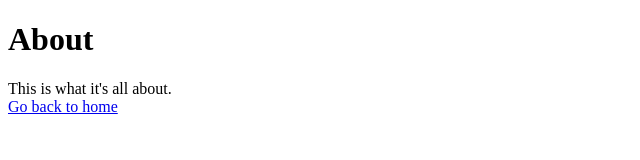
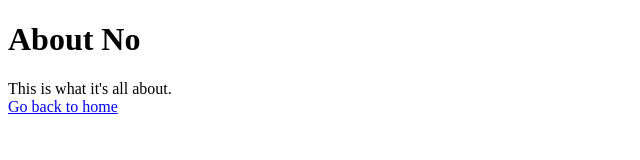
Before and after one commit to DaFuzzyOgre/Assignment1, a website: page views/about.html in a window 1280 px wide. Shown: the full height of the page, 0-640 px from the left. Drawn offline with Linux system fonts and the light colour scheme.

Commit message:
first commit

```diff
--- a/views/about.html
+++ b/views/about.html
@@ -6,7 +6,7 @@
 </head>
 
 <body>
-  <h1>About</h1>
+  <h1>About No</h1>
   <p>This is what it's all about.<br /><a href='/'>Go back to home</a></p>
 </body>
 
```
